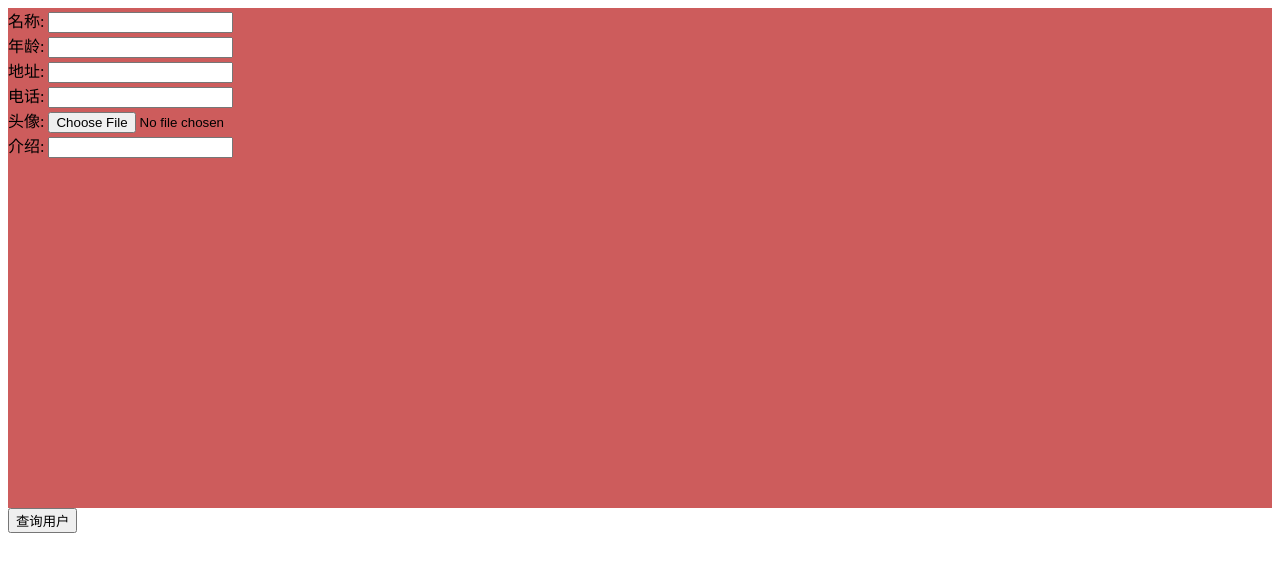
After one commit to caiyue/discountRetail, a Django app: page /checkuser in a window 1280 px wide. The commit adds this page. Shown: the top 572 px of the page. Run offline with Django 3.2, Linux system fonts and the light colour scheme; parts of the project's set-up code (start-up, migrations or seed data) failed here and were passed over; some libraries are stand-ins or nearby versions.

Commit message:
sdfdflljkjl;

```diff
--- a/discountRetail/urls.py
+++ b/discountRetail/urls.py
@@ -27,6 +27,7 @@ urlpatterns = [
     # url(r'^base', discountRetail_views.base, name='base'),
     url(r'^$',discountRetail_views.index),
     url(r'^adduser$',discountRetail_views.adduser,name='adduser'),
+    url(r'^checkuser$',discountRetail_views.checkuser,name='checkuser'),
     url(r'^uploadImg$',discountRetail_views.uploadImg,name='uploadImg'),
 
 ]
--- /dev/null
+++ b/discountRetailApp/templates/discountRetailApp/user/checkUser.html
@@ -0,0 +1,26 @@
+{% extends 'discountRetailApp/user/userOperation.html' %}
+
+{% block title %} {{ btntitle }} {% endblock %}
+
+{% block content %}
+<form method="post" enctype="multipart/form-data" target="_self" name="checkuser" action="checkuser">
+    {% csrf_token %}
+    <div style="width: 100%;height:500px;background: indianred">
+        <p style="display: inline;">名称:</p> <input  type="text"  name="name"></input>
+        <br>
+        <p style="display:inline;">年龄:</p> <input type="text" name="age"></input>
+        <br>
+        <p style="display:inline;">地址:</p> <input type="text" name="address"></input>
+        <br>
+        <p style="display:inline;">电话:</p> <input type="text" name="tel"></input>
+        <br>
+        <p style="display:inline;">头像:</p> <input type="file" name="logo" id="fileUpload" onchange ="uploadLogo(this)"></input>
+        <br>
+        <p style="display:inline;">介绍:</p> <input type="text"name="intro"></input>
+        <br>
+    </div>
+
+    <button type="submit">{{ btntitle  }}</button>
+</form>
+
+{% endblock %}
--- /dev/null
+++ b/discountRetailApp/templates/discountRetailApp/user/userOperation.html
@@ -0,0 +1,27 @@
+<!DOCTYPE html>
+<html lang="en">
+<head>
+    <meta charset="UTF-8">
+    <title>{% block title %}默认标题{% endblock %}</title>
+
+    <script type="text/javascript" src="http://apps.bdimg.com/libs/jquery/1.11.1/jquery.min.js"></script>
+    <script>
+        function uploadLogo(e,btn) {
+            $.post('uploadImg',{
+                'img':'aaaa',
+                'userid':'1223'
+            },function (data) {
+                console.log('response Data = ' + data)
+            })
+            {
+                console.log('this is in call back')
+            }
+        }
+
+    </script>
+</head>
+
+<body>
+{% block content %} body 是空的 {% endblock %}
+</body>
+</html>
--- a/discountRetailApp/views.py
+++ b/discountRetailApp/views.py
@@ -67,7 +67,7 @@ def uploadImg(request):
 #adduser
 def adduser(request):
     if request.method == 'GET':
-        return render(request,'discountRetailApp/user/adduserPage.html')
+        return render(request,'discountRetailApp/user/adduser.html',{'btntitle':'添加用户'})
     else:
         username = request.POST.get('name',None)
         uage = request.POST.get('age',None)
@@ -87,3 +87,17 @@ def adduser(request):
         consumer = consumerInfo.objects.create(name=username,age=uage,address = uaddress,tel=utel,logo_url = logourl,consumer_intro=uintro, register_date=datetime.now())
         consumer.save()
         return HttpResponse('adduser success')
+
+def checkuser(request):
+    if request.method == 'GET':
+        return render(request,'discountRetailApp/user/checkuser.html',{'btntitle':'查询用户'})
+    else:
+        username = request.POST.get('name', None)
+        uage = request.POST.get('age', None)
+        utel = request.POST.get('tel', None)
+        uaddress = request.POST.get('address', None)
+        uintro = request.POST.get('intro', None)
+
+        ret = consumerInfo.objects.get(tel__contains= '13146623011' )
+
+        return HttpResponse(ret)
```
Also changed, not shown: discountRetailApp/templates/discountRetailApp/user/adduser.html (renamed from discountRetailApp/templates/discountRetailApp/user/adduserPage.html, +5 -25 lines), discountRetailApp/upload/img/1483160053713.jpg (added), discountRetailApp/upload/img/b834fe9708b3f43bd9c979dcc363e364.jpg (added), discountRetailApp/upload/img/cd99d37d16fb2e01daaa7f149857b8e5.jpg (added), discountRetailApp/upload/img/fe94721207b5ecb52918e59e034eaa8f.jpg (added), discountRetailApp/upload/img/生活规律.jpg (added), 3 other files.
